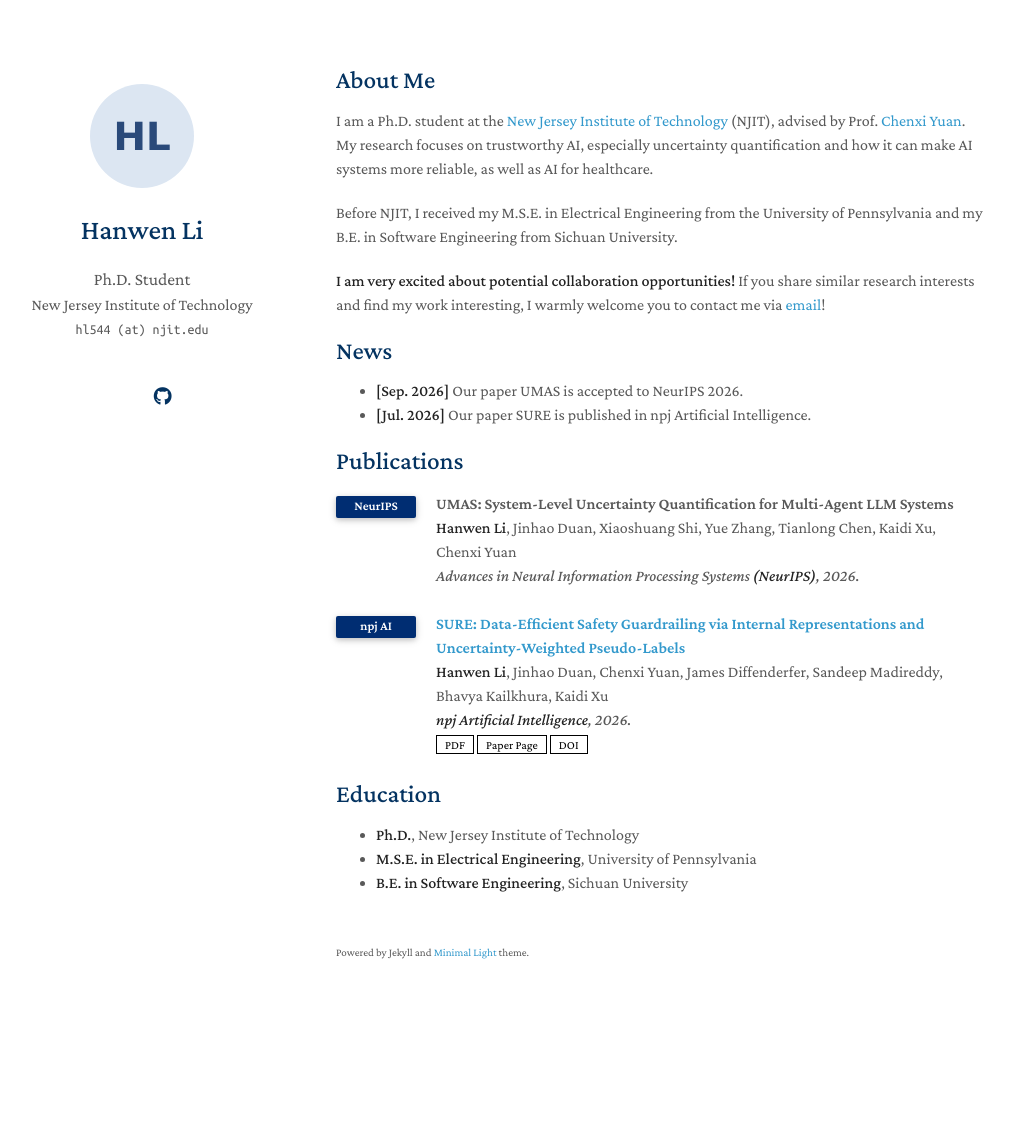
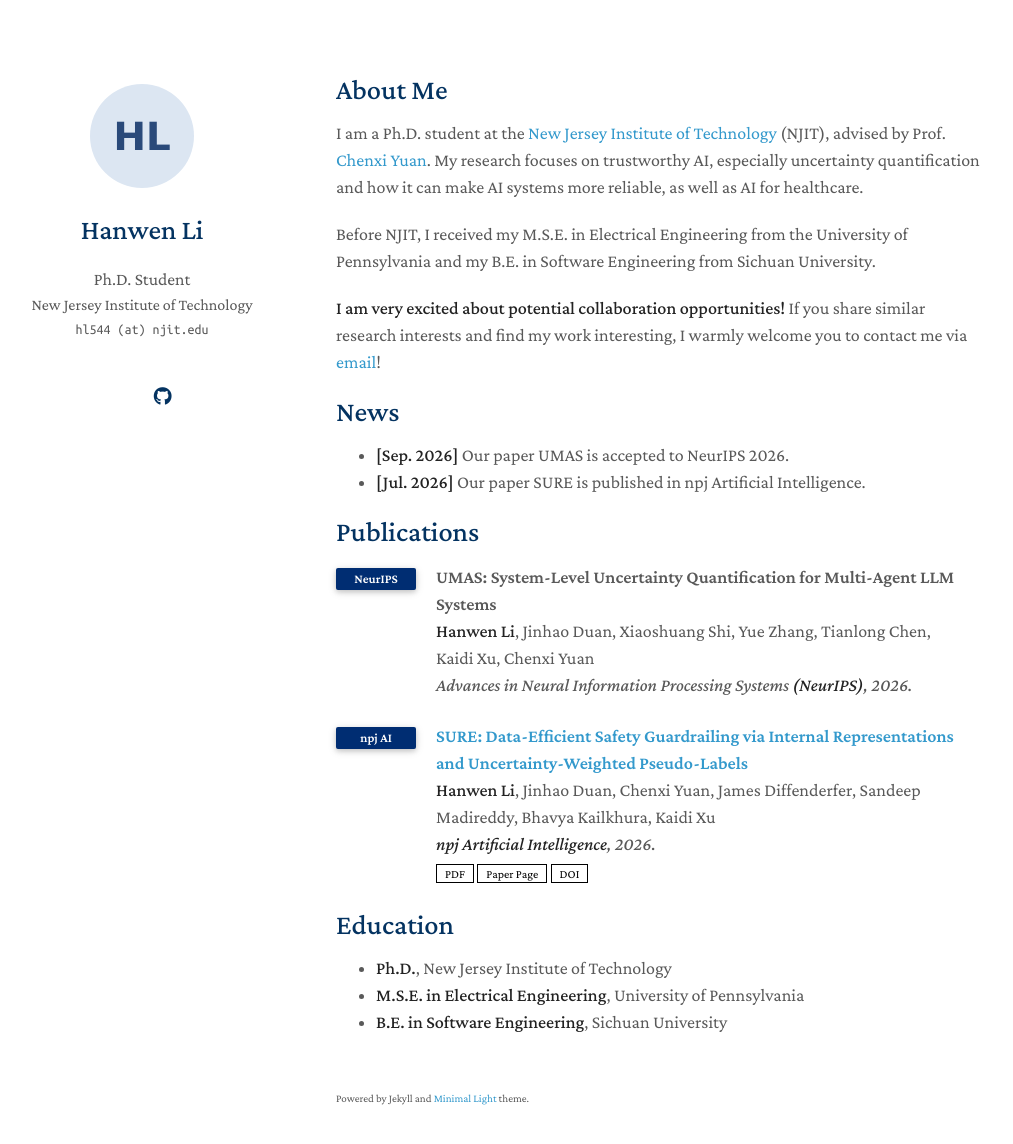
Before and after one commit to Dby52-04/Dby52-04.github.io, a Jekyll site: the page built from index.md, in a window 1280 px wide and 1180 px high. Shown: the top 1144 px of the window, without its empty margins (134-1147 px from the left). Built offline with Jekyll 4.4.1, drawn with Linux system fonts in a browser that asks for light colours; a style sheet for code colours, icons or effects is not loaded; our own code applies the rules of GitHub Pages for plain Markdown files.

Commit message:
Increase body font size to 18px, keep sidebar at 16px
Co-Authored-By: Claude Opus 5.5 (1M context) <noreply@anthropic.com>
Claude-Session: https://claude.ai/code/session_01JxeXMqjkBpqCRcw3skhFge

```diff
--- a/assets/css/font.css
+++ b/assets/css/font.css
@@ -4,8 +4,13 @@
 body {
   background-color: #fff;
   padding:0px;
-  font: 16.0px/1.5 Crimson Pro, serif;
+  font: 18px/1.5 Crimson Pro, serif;
   color:#595959;
   font-weight:400;
   margin:0
 }
+
+/* Keep the sidebar at the original size so the affiliation fits on one line */
+header {
+  font-size: 16px;
+}
```
